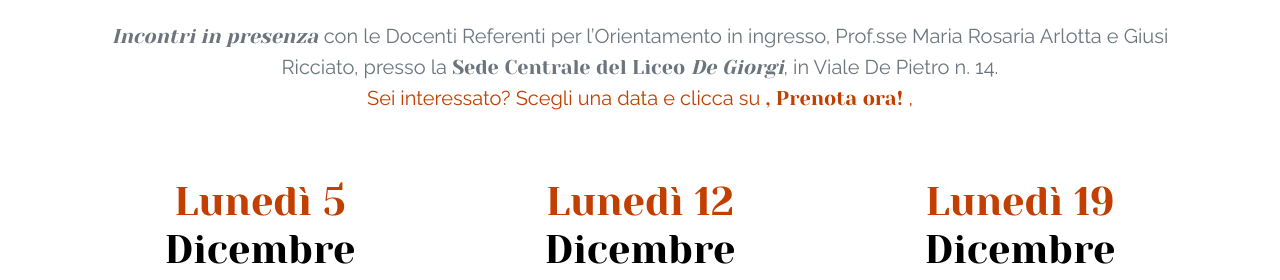
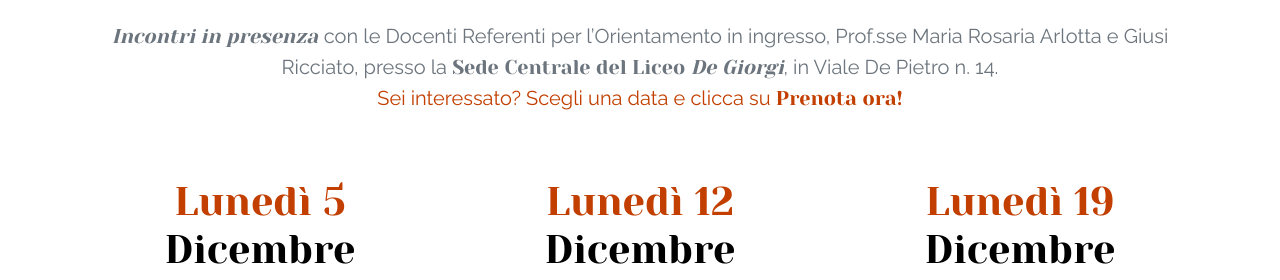
Before and after one commit to PiervitoCreanza/orientamento.liceodegiorgi.edu.it, a Jekyll site: the page built from incontri.html, in a window 1280 px wide and 900 px high, scrolled down 1534 px. Shown: the part 174-454 px from the top of the window. Built offline with Jekyll 4.4.1, drawn with Linux system fonts in a browser that asks for light colours.

Commit message:
Updated '_data/incontri.json' via CloudCannon

```diff
--- a/_data/incontri.json
+++ b/_data/incontri.json
@@ -30,7 +30,7 @@
 		},
 		{
 			"titolo": "<span class='text-red'>Sportello</span></br>Orientamento",
-			"sottotitolo": "<b> <i> Incontri in presenza </b> </i> con le Docenti Referenti per l’Orientamento in ingresso, Prof.sse Maria Rosaria Arlotta e Giusi Ricciato, presso la <b>Sede Centrale del Liceo <i>De Giorgi</i></b>, in Viale De Pietro n. 14. <br> <span class='text-red'>Sei interessato? Scegli una data e clicca su <b>, Prenota ora! </b>, </span>",
+			"sottotitolo": "<b> <i> Incontri in presenza </b> </i> con le Docenti Referenti per l’Orientamento in ingresso, Prof.sse Maria Rosaria Arlotta e Giusi Ricciato, presso la <b>Sede Centrale del Liceo <i>De Giorgi</i></b>, in Viale De Pietro n. 14. <br> <span class='text-red'>Sei interessato? Scegli una data e clicca su <b> Prenota ora! </b> </span>",
 			"date": [
 				{
 					"giorno": "Lunedì 5",
```
